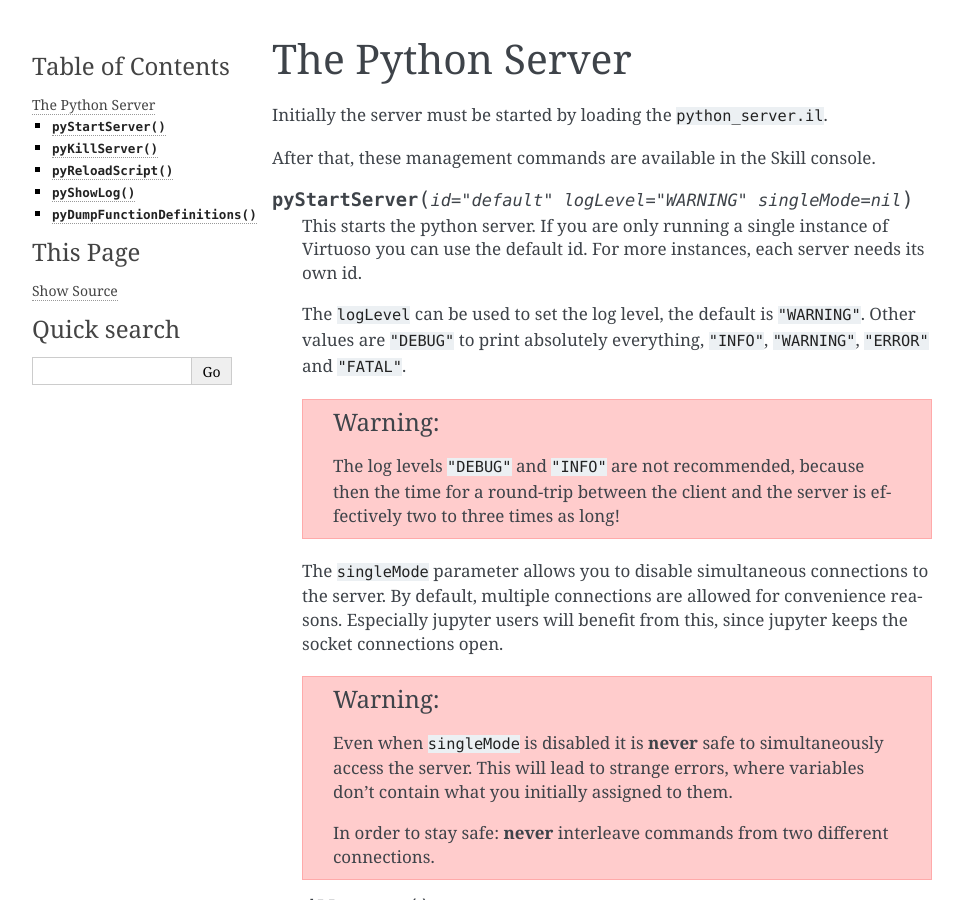
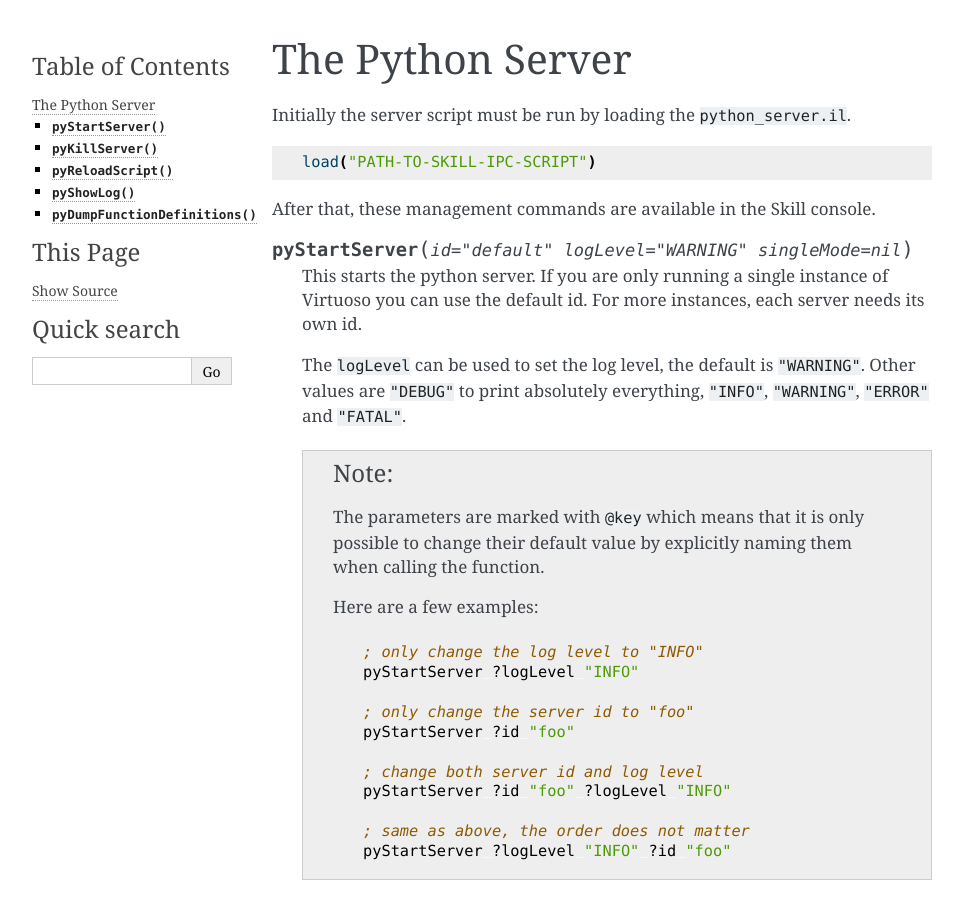
Before and after one commit to unihd-cag/skillbridge, a Sphinx documentation site: the page built from docs/usage/server.rst, in a window 1280 px wide and 900 px high. Shown: the whole window, without its empty margins (148-1111 px from the left). Built offline with Sphinx 7.4.7, drawn with Linux system fonts in a browser that asks for light colours; some of the changed text lies outside the part shown.

Commit message:
update docs

```diff
--- a/docs/examples/basic.rst
+++ b/docs/examples/basic.rst
@@ -4,6 +4,7 @@ Basic Examples
 ==============
 
 .. code-block:: python
+
     from skillbridge import Workspace
 
     ws = Workspace.open()
@@ -13,6 +14,7 @@ Basic Examples
     print(cell_view.b_box)
 
     cell_view = ws.db.open_cell_view("lib", "cell_name", "view_name")
+
 **Accessing the currently open edit cell view**
 
 .. code-block:: python
--- a/docs/usage/server.rst
+++ b/docs/usage/server.rst
@@ -3,7 +3,12 @@
 The Python Server
 =================
 
-Initially the server must be started by loading the ``python_server.il``.
+Initially the server script must be run by loading the ``python_server.il``.
+
+.. code-block::
+    lisp
+
+    load("PATH-TO-SKILL-IPC-SCRIPT")
 
 After that, these management commands are available in the Skill console.
 
@@ -16,6 +21,28 @@ After that, these management commands are available in the Skill console.
     The ``logLevel`` can be used to set the log level, the default is ``"WARNING"``.
     Other values are ``"DEBUG"`` to print absolutely everything, ``"INFO"``,
     ``"WARNING"``, ``"ERROR"`` and ``"FATAL"``.
+
+    .. note::
+
+        The parameters are marked with ``@key`` which means that it is only possible
+        to change their default value by explicitly naming them when calling the function.
+
+        Here are a few examples:
+
+        .. code-block::
+            lisp
+
+            ; only change the log level to "INFO"
+            pyStartServer ?logLevel "INFO"
+
+            ; only change the server id to "foo"
+            pyStartServer ?id "foo"
+
+            ; change both server id and log level
+            pyStartServer ?id "foo" ?logLevel "INFO"
+
+            ; same as above, the order does not matter
+            pyStartServer ?logLevel "INFO" ?id "foo"
 
     .. warning::
 
@@ -44,7 +71,7 @@ After that, these management commands are available in the Skill console.
     and active connections will result in a :class:`BrokenPipe` exception
     the next time they are used.
 
-.. function:: pyReloadScript
+.. function:: pyReloadScript()
 
     This calls :func:`pyKillServer` and reloads the ``python_server.il``
     Skill script. Normally this function would not be used.
@@ -57,6 +84,16 @@ After that, these management commands are available in the Skill console.
     how many lines will be printed. It always refers to the **last**
     ``numberOfLines`` lines.
 
+    Example:
+
+    .. code-block:: lisp
+
+        ; show the last 10 lines of the log file
+        pyShowLog
+
+        ; show the last 20 lines of the log file
+        pyShowLog 20
+
 .. function:: pyDumpFunctionDefinitions(filename)
 
     This dumps all function names, parameters and documentations into the file
@@ -66,3 +103,14 @@ After that, these management commands are available in the Skill console.
     If ``filename`` is set to the special value ``"<install>"`` then the file
     will be placed inside the python module ready to be used. This command
     must be executed once before you can use the python module.
+
+    Example:
+
+    .. code-block:: lisp
+
+        ; install the function definitions
+        ; i.e. place them where the skillbridge needs them to be
+        pyDumpFunctionDefinitions "<install>"
+
+        ; dump them to a specific file (useful if you want to inspect the definitions)
+        pyDumpFunctionDefinitions "~/dump.txt"
```
